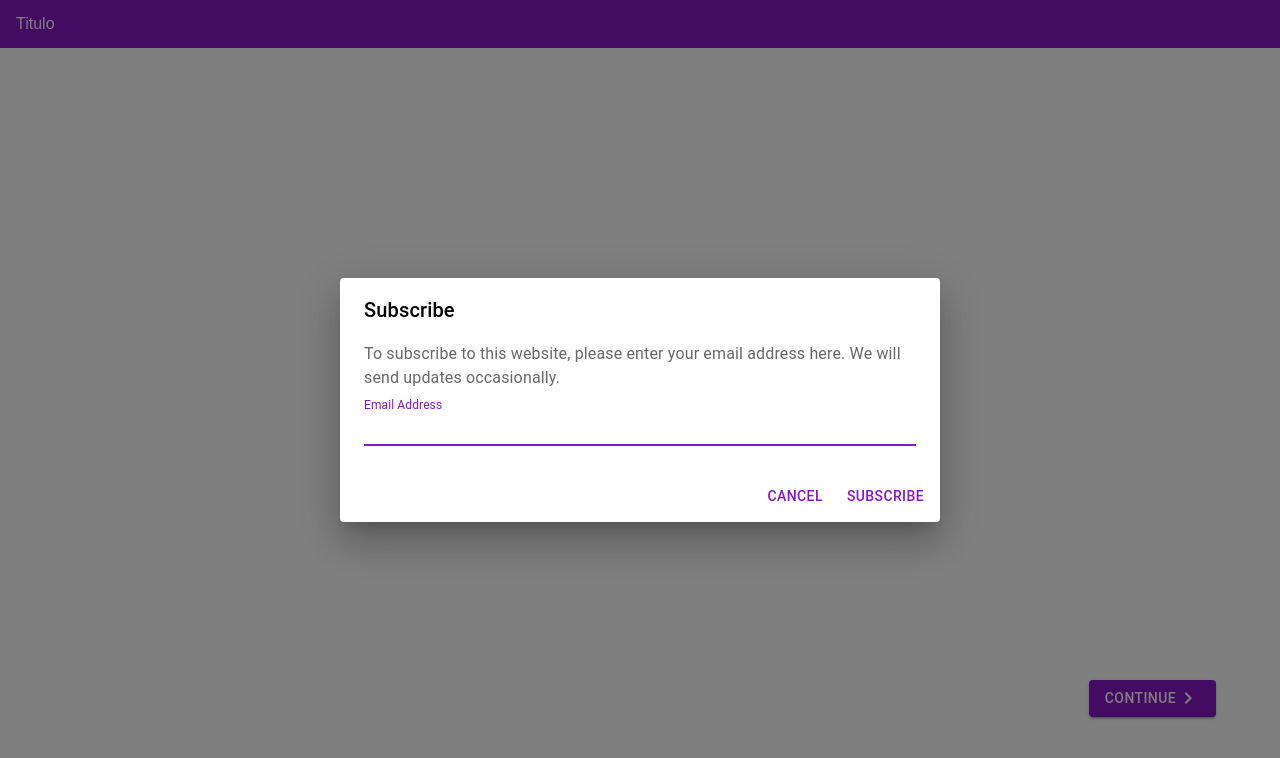
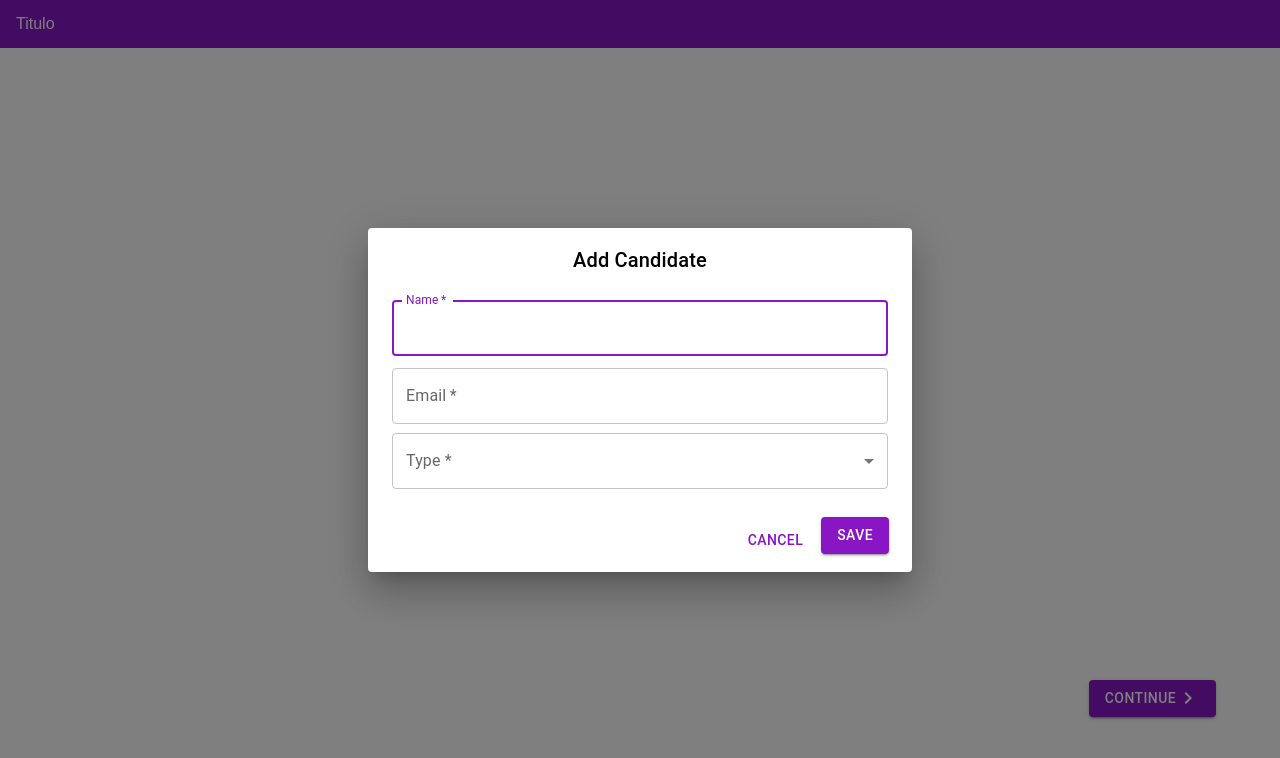
Before and after one commit to DavidEHA/react-for-new-joiners, a React (Create React App) app: page / in a window 1280 px wide. Shown: the top 758 px of the page. Built offline with nearby package versions, Linux system fonts and the light colour scheme.

Commit message:
First Commit

```diff
--- a/src/components/UI/Header.js
+++ b/src/components/UI/Header.js
@@ -1,14 +1,7 @@
+const Header = () => {
+  const title = "Titulo";
 
-const Header = () => {
-
-const title = "Titulo"
-
-
-  return (
-    <section className="header">
-      <text>{title}</text>
-    </section>
-  );
+  return <section className="header">{title}</section>;
 };
 
 export default Header;
--- a/src/components/registration/Registration.js
+++ b/src/components/registration/Registration.js
@@ -1,6 +1,6 @@
 import BottomButtons from "../UI/BottomButtons";
 import RegistrationContent from "./RegistrationContent";
-import RegistrationModal from "./RegistrationModal";
+import RegistrationModal from "./modal/RegistrationModal";
 
 const Registration = () => {
   return (
--- a/src/components/registration/RegistrationContent.js
+++ b/src/components/registration/RegistrationContent.js
@@ -2,14 +2,11 @@ import PersonAddOutlinedIcon from "@mui/icons-material/PersonAddOutlined";
 import { Fab } from "@mui/material";
 
 const RegistrationContent = () => {
-
-  let userType = "interviwer";
+  let userType = "candidate";
 
   return (
     <>
-      <text style={{ marginBottom: "15px" }}>
-        No {userType} has been registred
-      </text>
+      <p style={{ marginBottom: "15px" }}>No {userType} has been registred</p>
       <Fab
         title={`Add ${userType}`}
         color="primary"
--- a/src/components/registration/RegistrationModal.js
+++ /dev/null
@@ -1,45 +0,0 @@
-import { useState } from "react";
-import Button from "@mui/material/Button";
-import TextField from "@mui/material/TextField";
-import Dialog from "@mui/material/Dialog";
-import DialogActions from "@mui/material/DialogActions";
-import DialogContent from "@mui/material/DialogContent";
-import DialogContentText from "@mui/material/DialogContentText";
-import DialogTitle from "@mui/material/DialogTitle";
-
-const RegistrationModal = () => {
-
-  const [open, setOpen] = useState(true);
-  const handleClose = () => {
-    setOpen(false);
-  };
-
-  return (
-    <>
-        <Dialog open={open} onClose={handleClose}>
-          <DialogTitle>Subscribe</DialogTitle>
-          <DialogContent>
-            <DialogContentText>
-              To subscribe to this website, please enter your email address
-              here. We will send updates occasionally.
-            </DialogContentText>
-            <TextField
-              autoFocus
-              margin="dense"
-              id="name"
-              label="Email Address"
-              type="email"
-              fullWidth
-              variant="standard"
-            />
-          </DialogContent>
-          <DialogActions>
-            <Button onClick={handleClose}>Cancel</Button>
-            <Button onClick={handleClose}>Subscribe</Button>
-          </DialogActions>
-        </Dialog>
-    </>
-  );
-};
-
-export default RegistrationModal;
--- /dev/null
+++ b/src/components/registration/modal/CandidateModalContent.js
@@ -0,0 +1,98 @@
+import { TextField } from "@mui/material";
+import { candidateInputs } from "../../../utils/inputs-list";
+import Box from "@mui/material/Box";
+import InputLabel from "@mui/material/InputLabel";
+import MenuItem from "@mui/material/MenuItem";
+import FormControl from "@mui/material/FormControl";
+import Select from "@mui/material/Select";
+import { useReducer } from "react";
+
+const initialState = {
+  name: String,
+  email: String,
+  type: "",
+};
+
+const CANDIDATE_ACTIONS = {
+  name: "update_candidate_name",
+  email: "update_candidate_email",
+  type: "update_candidate_type",
+};
+
+const candidateTypes = {
+  internal: "Internal",
+  external: "External",
+};
+
+function reducer(state, action) {
+  switch (action.type) {
+    case CANDIDATE_ACTIONS.name:
+      return {
+        ...state,
+        name: action.payload,
+      };
+    case CANDIDATE_ACTIONS.email:
+      return {
+        ...state,
+        email: action.payload,
+      };
+    case CANDIDATE_ACTIONS.type:
+      return {
+        ...state,
+        type: action.payload,
+      };
+    default:
+      throw Error("Unknown action: " + action.type);
+  }
+}
+
+const CandidateModalContent = () => {
+  const [state, dispatch] = useReducer(reducer, initialState);
+  console.log(state);
+
+  return (
+    <>
+      {candidateInputs.map((input) => (
+        <TextField
+          key={input.id}
+          autoFocus={input.id === "name" && true}
+          margin="dense"
+          fullWidth
+          required
+          variant="outlined"
+          id={input.id}
+          label={input.label}
+          type={input.type}
+          placeholder={input.placeholder}
+          onChange={(e) => {
+            dispatch({ type: input.action, payload: e.target.value });
+          }}
+        />
+      ))}
+      {/* <BasicSelect/> */}
+      <Box sx={{ minWidth: 120, marginTop: "5px" }}>
+        <FormControl fullWidth>
+          <InputLabel id="candidates-types" >Type *</InputLabel>
+          <Select
+            labelId="candidates-types"
+            id="candidates-types"
+            value={state.type}
+            onChange={(e) => {
+              dispatch({ type: "update_candidate_type", payload: e.target.value });
+            }}
+            label="Type *"
+          >
+            <MenuItem value={candidateTypes.internal}>
+              {candidateTypes.internal}
+            </MenuItem>
+            <MenuItem value={candidateTypes.external}>
+              {candidateTypes.external}
+            </MenuItem>
+          </Select>
+        </FormControl>
+      </Box>
+    </>
+  );
+};
+
+export default CandidateModalContent;
--- /dev/null
+++ b/src/components/registration/modal/InterviwerModalContent.js
@@ -0,0 +1,32 @@
+import { TextField } from "@mui/material";
+import { interviewerInputs } from "../../../utils/inputs-list";
+
+const InterviwerModalContent = () => {
+  const userId = 1;
+
+  return (
+    <>
+      {interviewerInputs.map((input) => (
+        <TextField
+          key={input.id}
+          autoFocus={input.id === "name" && true}
+          disabled={input.id === "id" && true}
+          value={input.id === "id" ? userId : ""}
+          margin="normal"
+          fullWidth
+          required
+          variant="outlined"
+          id={input.id}
+          label={input.label}
+          type={input.type}
+          placeholder={input.placeholder}
+          // onChange={(e) => {
+          //   updateData({ key: input.key, value: e.target.value });
+          // }}
+        />
+      ))}
+    </>
+  );
+};
+
+export default InterviwerModalContent;
--- /dev/null
+++ b/src/components/registration/modal/RegistrationModal.js
@@ -0,0 +1,56 @@
+import { useState } from "react";
+import Button from "@mui/material/Button";
+import Dialog from "@mui/material/Dialog";
+import DialogActions from "@mui/material/DialogActions";
+import DialogContent from "@mui/material/DialogContent";
+import DialogTitle from "@mui/material/DialogTitle";
+import CandidateModalContent from "./CandidateModalContent";
+import InterviwerModalContent from "./InterviwerModalContent";
+
+const RegistrationModal = () => {
+  const leftButtonName = "Cancel";
+  const rightButtonName = "Save";
+  const showInputsFor = "Candidate";
+  const inputTypes = {
+    interviewer: "Interviewer",
+    candidate: "Candidate",
+  };
+  const [open, setOpen] = useState(true);
+  const handleClose = () => {
+    setOpen(false);
+  };
+
+  return (
+    <>
+      <Dialog open={open} onClose={handleClose}>
+        <DialogTitle textAlign={"center"}>Add {showInputsFor}</DialogTitle>
+        <DialogContent>
+          <>
+            {showInputsFor === inputTypes.interviewer && (
+              <InterviwerModalContent />
+            )}
+            {showInputsFor === inputTypes.candidate && (
+              <CandidateModalContent />
+            )}
+          </>
+        </DialogContent>
+        <DialogActions>
+          <Button onClick={handleClose}>{leftButtonName}</Button>
+          <Button
+            style={{
+              marginLeft: "10px",
+              marginRight: "15px",
+              marginBottom: "10px",
+            }}
+            variant="contained"
+            onClick={handleClose}
+          >
+            {rightButtonName}
+          </Button>
+        </DialogActions>
+      </Dialog>
+    </>
+  );
+};
+
+export default RegistrationModal;
--- /dev/null
+++ b/src/utils/inputs-list.js
@@ -0,0 +1,40 @@
+export const interviewerInputs = [
+  {
+    id: "name",
+    label: "Name",
+    type: "text",
+    placeholder: "Type your name",
+    action: "update_interviewer_name"
+  },
+  {
+    id: "id",
+    label: "ID",
+    type: "text",
+    placeholder: "Type your ID",
+    action: "update_interviewer_id"
+  },
+  {
+    id: "eid",
+    label: "EID",
+    type: "email",
+    placeholder: "Type your Enterprise ID",
+    action: "update_interviewer_eid"
+  },
+];
+
+export const candidateInputs = [
+  {
+    id: "name",
+    label: "Name",
+    type: "text",
+    placeholder: "Type your name",
+    action: "update_candidate_name"
+  },
+  {
+    id: "email",
+    label: "Email",
+    type: "email",
+    placeholder: "Type your Email",
+    action: "update_candidate_email"
+  },
+];
```
